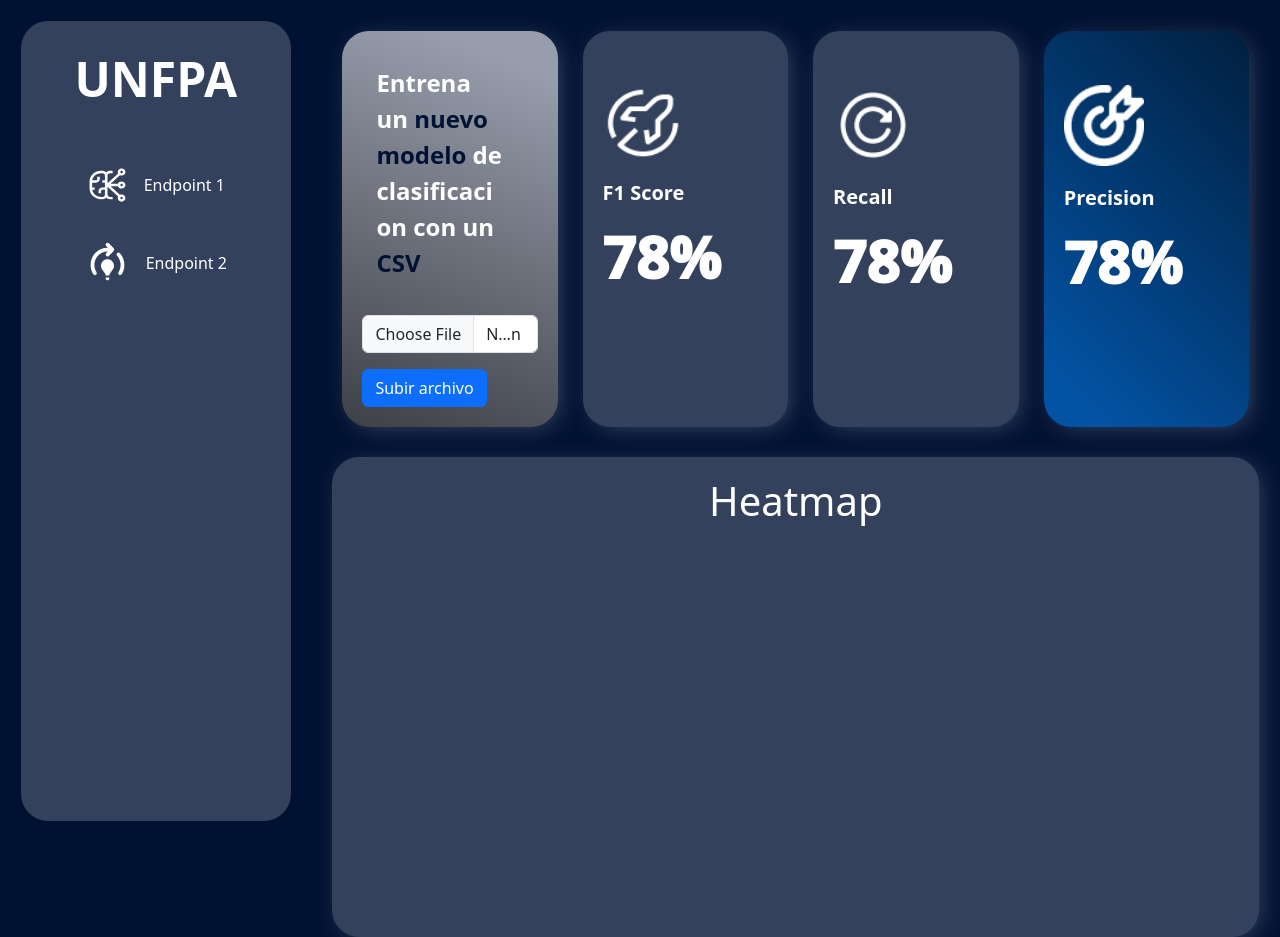
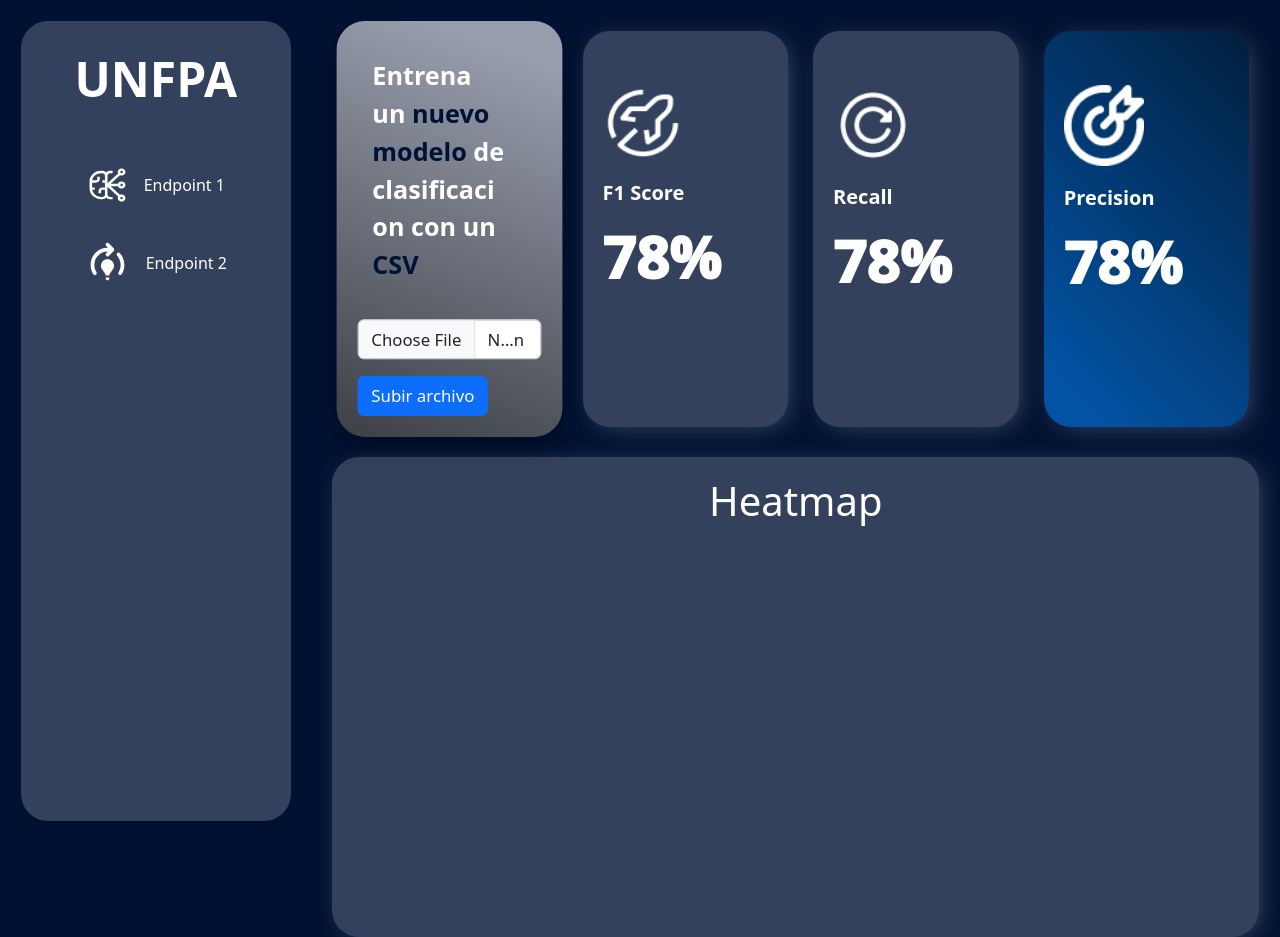
Before and after one commit to Pandlop/ProyectoBI-front, a React (Create React App) app in the folder bifront/: page /reentrenar in a window 1280 px wide. In both pictures the pointer is over the element 449 px from the left and 228 px from the top of the page. Built offline with nearby package versions, Linux system fonts and the light colour scheme.

Commit message:
new transform animation

```diff
--- a/bifront/src/components/cardComponent/cardStyle.css
+++ b/bifront/src/components/cardComponent/cardStyle.css
@@ -9,10 +9,16 @@
     box-shadow: 5px 4px 24px -5px rgba(255, 255, 255, 0.24);
     margin: 10px;
     box-sizing: border-box;
-  }
+    transition: transform 0.3s ease, box-shadow 0.3s ease;
+}
 
-  @media (max-width: 768px) {
+.general-card:hover {
+    transform: scale(1.05);
+    box-shadow: 0px 10px 20px rgba(0, 0, 0, 0.3);
+}
+
+@media (max-width: 768px) {
     .general-card {
-      width: 100%;
+        width: 100%;
     }
-  }
+}
--- a/bifront/src/components/endpoint2/endpoint2Styles.css
+++ b/bifront/src/components/endpoint2/endpoint2Styles.css
@@ -23,10 +23,14 @@
     padding: 20px;
     text-align: center;
     color: white;
-
+    transition: transform 0.3s ease, box-shadow 0.3s ease;
     border-radius: 27px;
     box-shadow: 5px 4px 24px -5px rgba(255, 255, 255, 0.24);
   }
+  .heatmap:hover {
+    transform: scale(1.02);
+    box-shadow: 0px 10px 20px rgba(0, 0, 0, 0.3);
+}
 
   .card-upload-csv-span-white{
     color: white; font-size: 1.5em; font-weight: 700; word-wrap: break-word
```
